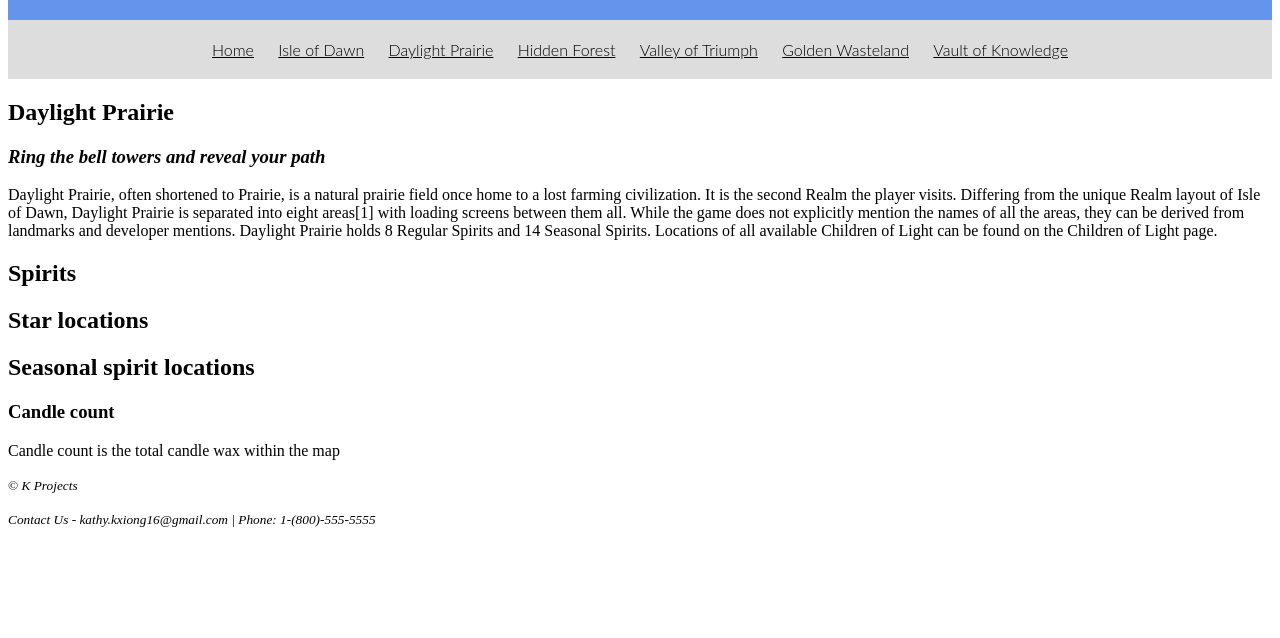
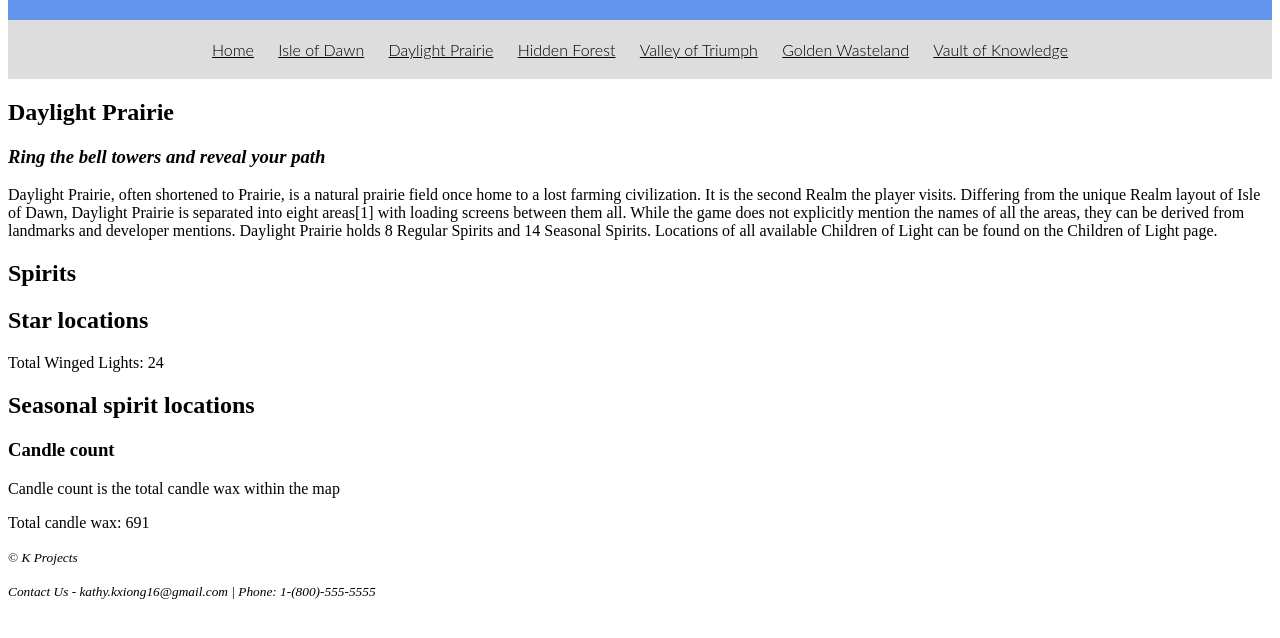
Before and after one commit to TheKathyX/ThatSkyApp, a plain HTML site: page prairie.html in a window 1280 px wide. Shown: the part 110-748 px from the top of the page. Drawn offline with Linux system fonts and the light colour scheme.

Commit message:
Added more info in prairie

```diff
--- a/prairie.html
+++ b/prairie.html
@@ -39,11 +39,13 @@
     <h2>Spirits</h2>
 
     <h2>Star locations</h2>
+    <p>Total Winged Lights: 24</p>
 
     <h2>Seasonal spirit locations</h2>
 
     <h3>Candle count</h3>
     <p>Candle count is the total candle wax within the map</p>
+    <p>Total candle wax: 691</p>
 
 </body>
 <footer>
```
